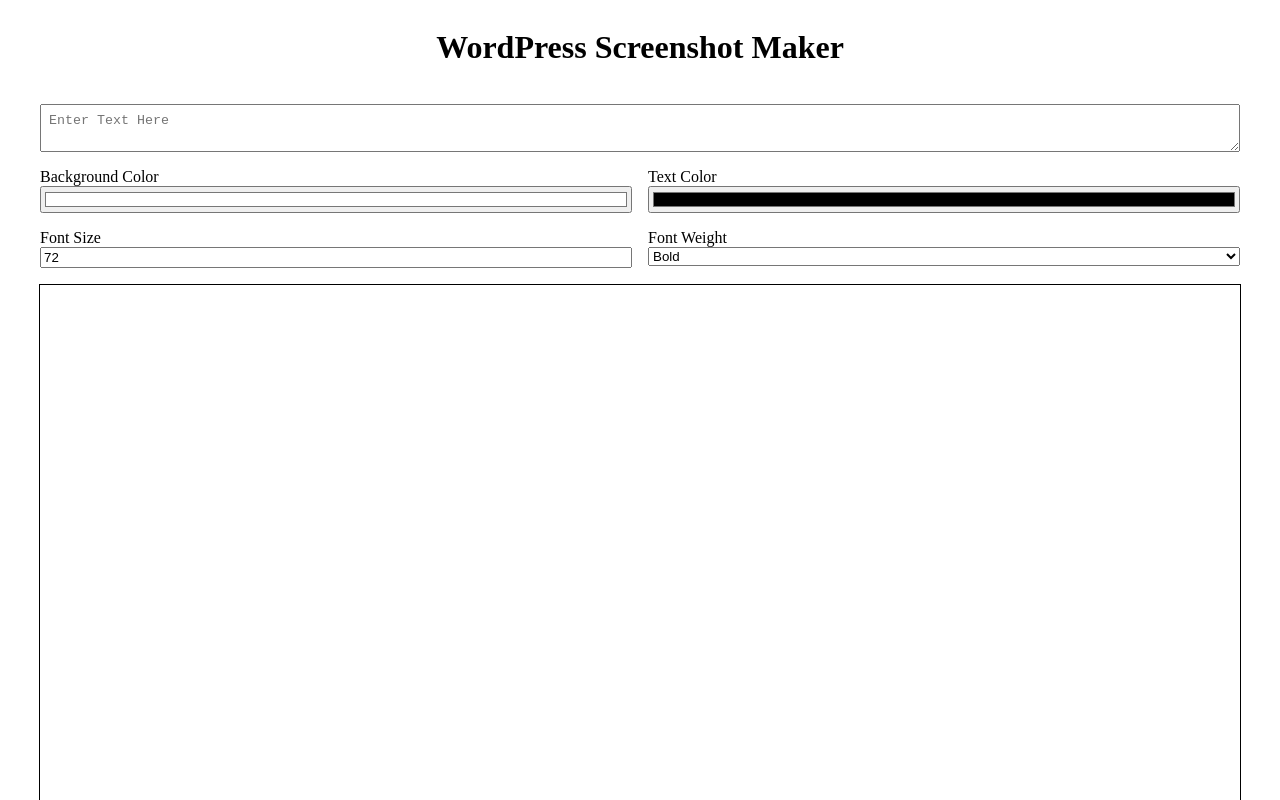
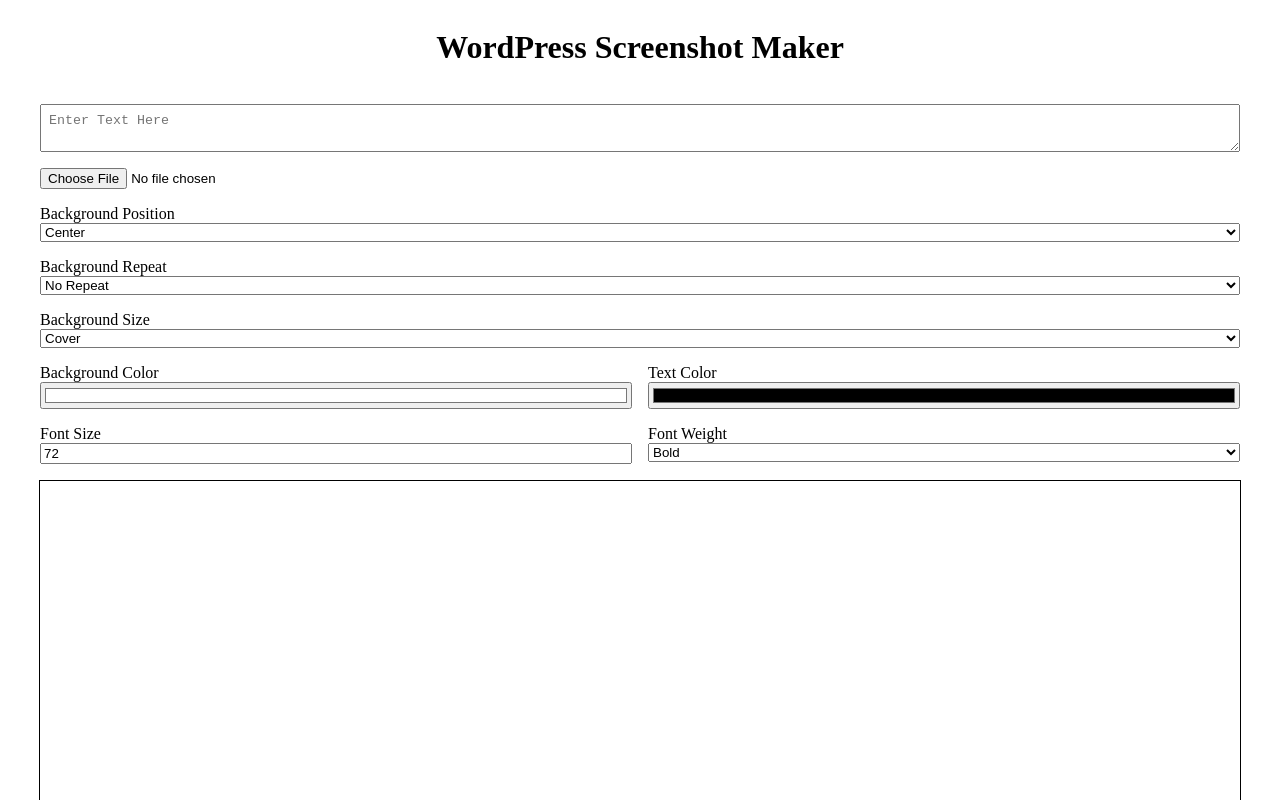
Before and after one commit to kylemichaelsullivan/wp-screenshot-png, a React (Vite) app: page / in a window 1280 px wide. Shown: the top 800 px of the page. Built offline with nearby package versions, Linux system fonts and the light colour scheme.

Commit message:
FIX: Reorganize Higher Components

```diff
--- /dev/null
+++ b/src/components/Content.tsx
@@ -0,0 +1,13 @@
+import Text from './Text';
+import BackgroundImage from './BackgroundImage';
+
+function Content() {
+	return (
+		<div className='Content flex flex-col gap-4 items-center md:flex-row'>
+			<Text />
+			<BackgroundImage />
+		</div>
+	);
+}
+
+export default Content;
--- a/src/components/Input.tsx
+++ b/src/components/Input.tsx
@@ -1,10 +1,12 @@
-import Text from '@/components/Text';
-import Styles from '@/components/Styles';
+import Content from './Content';
+import Background from './Background';
+import Styles from './Styles';
 
 function Input() {
 	return (
-		<div className='Input flex flex-col gap-4'>
-			<Text />
+		<div className='Input flex flex-col gap-4 md:mx-auto'>
+			<Content />
+			<Background />
 			<Styles />
 		</div>
 	);
```
